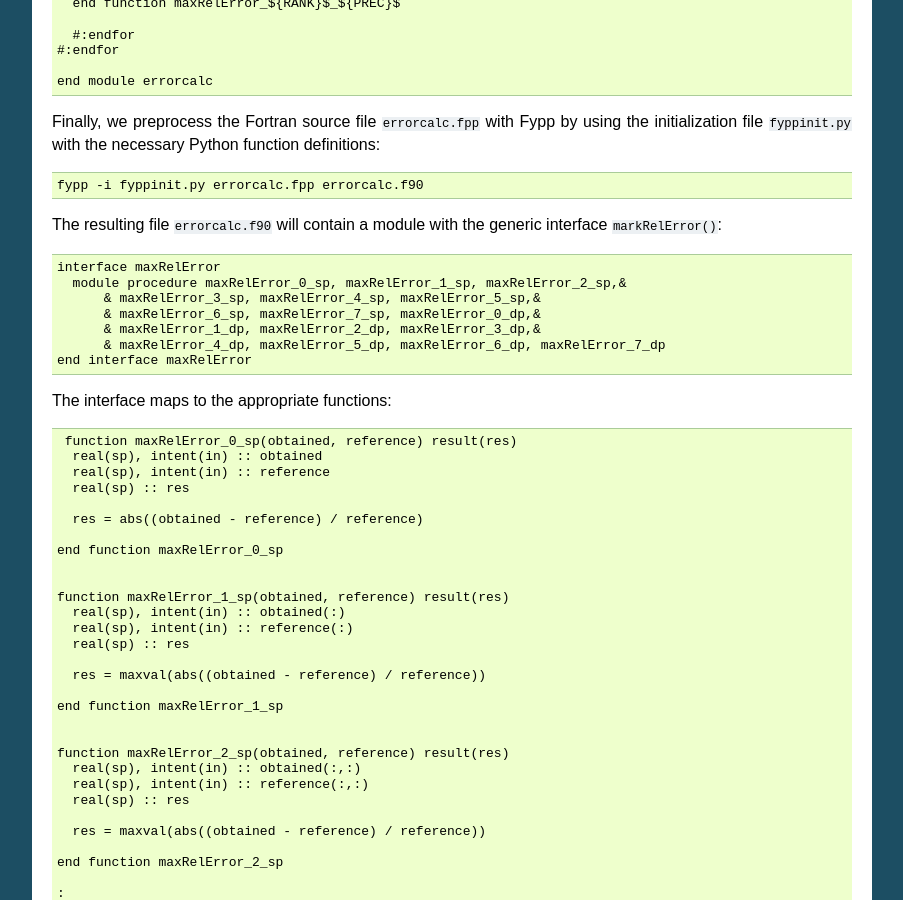
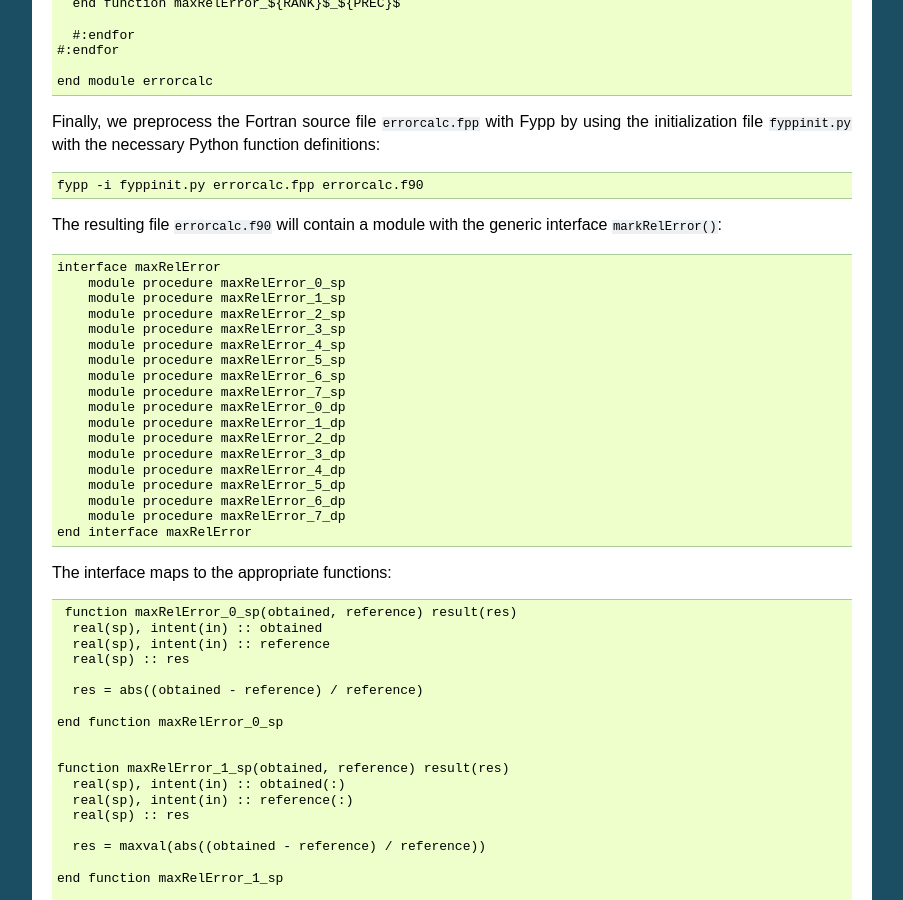
Before and after one commit to aradi/fypp, a Sphinx documentation site: the page built from docs/fypp.rst, in a window 1280 px wide and 900 px high, scrolled down 18993 px. Shown: the whole window, without its empty margins (198-1101 px from the left). Built offline with Sphinx 7.4.7, drawn with Linux system fonts in a browser that asks for light colours.

Commit message:
Fixing wrong output in documentation for generic programming.

```diff
--- a/docs/fypp.rst
+++ b/docs/fypp.rst
@@ -1177,11 +1177,22 @@ The resulting file ``errorcalc.f90`` will contain a module with the generic
 interface ``markRelError()``::
 
   interface maxRelError
-    module procedure maxRelError_0_sp, maxRelError_1_sp, maxRelError_2_sp,&
-        & maxRelError_3_sp, maxRelError_4_sp, maxRelError_5_sp,&
-        & maxRelError_6_sp, maxRelError_7_sp, maxRelError_0_dp,&
-        & maxRelError_1_dp, maxRelError_2_dp, maxRelError_3_dp,&
-        & maxRelError_4_dp, maxRelError_5_dp, maxRelError_6_dp, maxRelError_7_dp
+      module procedure maxRelError_0_sp
+      module procedure maxRelError_1_sp
+      module procedure maxRelError_2_sp
+      module procedure maxRelError_3_sp
+      module procedure maxRelError_4_sp
+      module procedure maxRelError_5_sp
+      module procedure maxRelError_6_sp
+      module procedure maxRelError_7_sp
+      module procedure maxRelError_0_dp
+      module procedure maxRelError_1_dp
+      module procedure maxRelError_2_dp
+      module procedure maxRelError_3_dp
+      module procedure maxRelError_4_dp
+      module procedure maxRelError_5_dp
+      module procedure maxRelError_6_dp
+      module procedure maxRelError_7_dp
   end interface maxRelError
 
 The interface maps to the appropriate functions::
```
